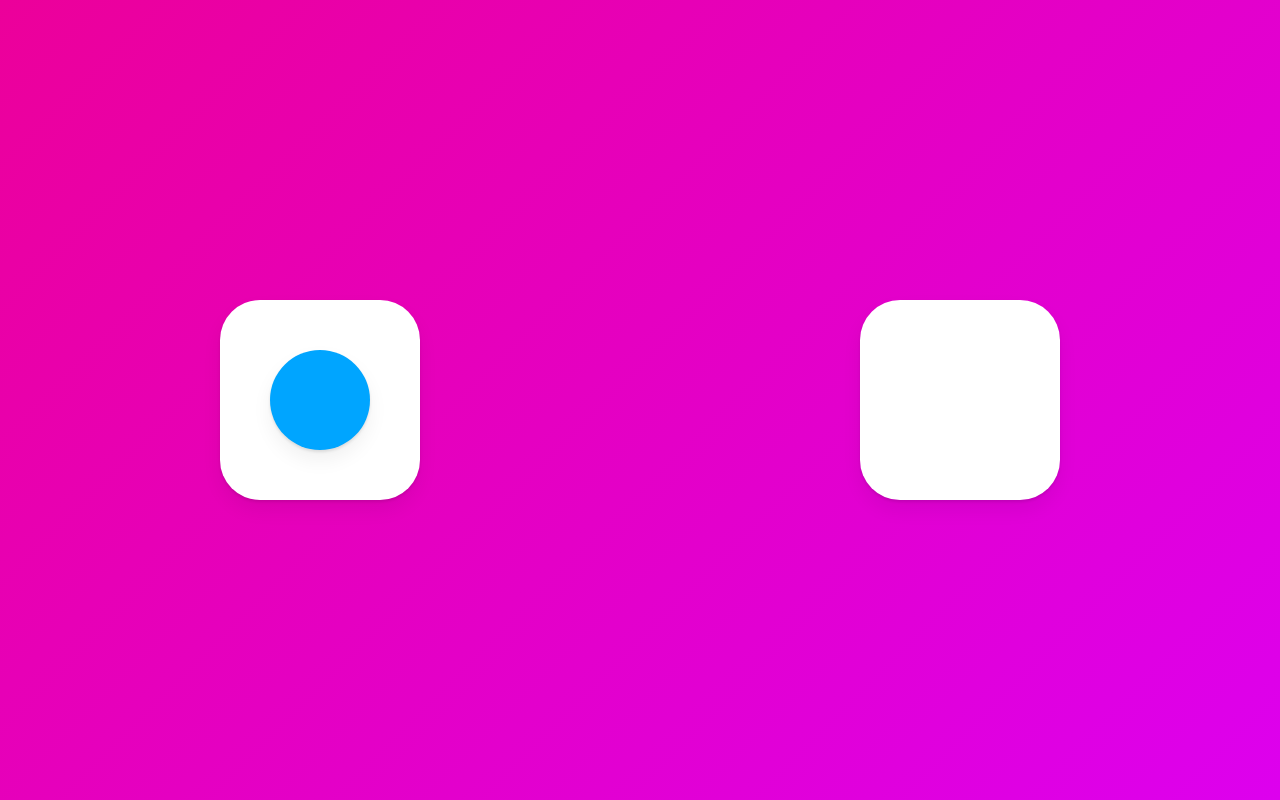
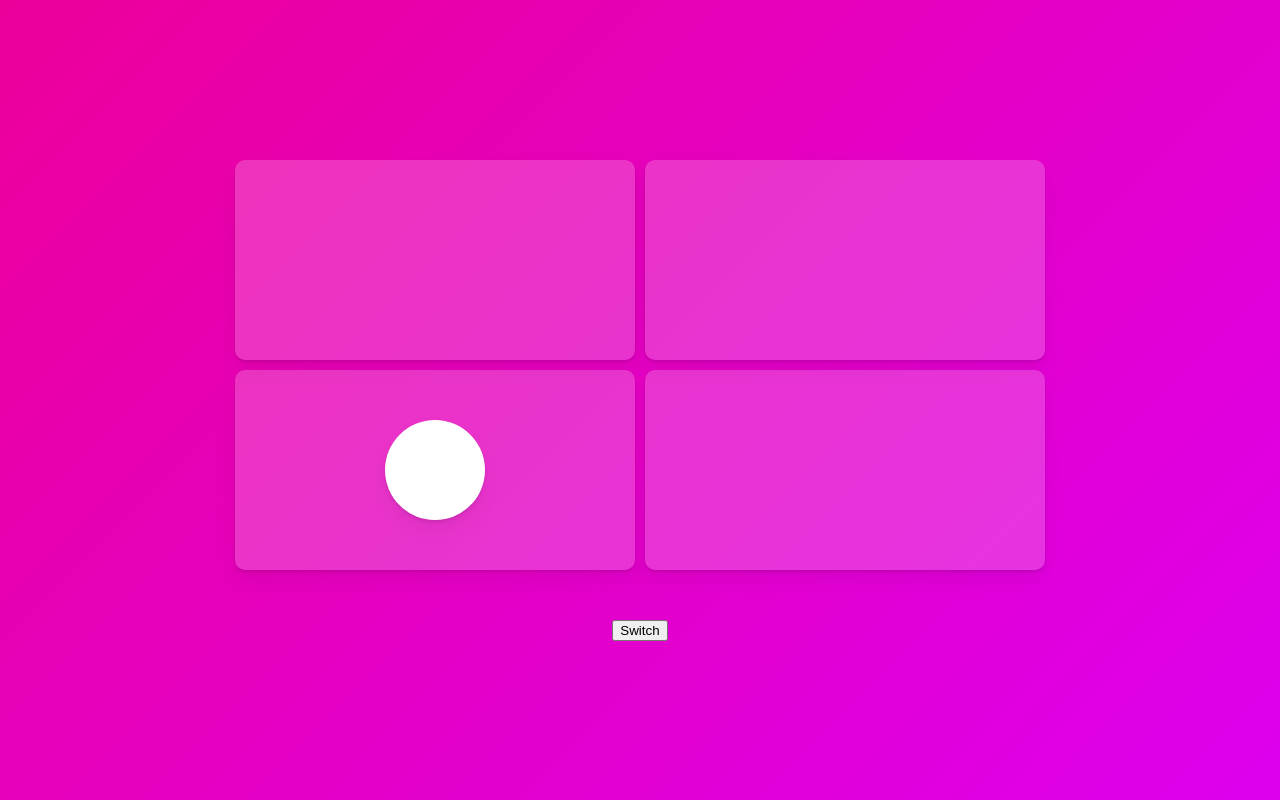
Before and after one commit to bamichoi/nomflix, a React (Create React App) app: page / in a window 1280 px wide. Built offline with nearby package versions, Linux system fonts and the light colour scheme; a web font is replaced by a local one.

Commit message:
2/2 animation for the reactjs Challenge of nomadcoders

```diff
--- a/src/App.tsx
+++ b/src/App.tsx
@@ -1,23 +1,31 @@
 import styled from "styled-components";
-import { motion, useMotionValue, useTransform, useViewportScroll, AnimatePresence } from "framer-motion";
+import { motion, useMotionValue, useTransform, useViewportScroll, AnimatePresence, Variants } from "framer-motion";
 import { useEffect, useRef, useState } from "react";
+import { Variant } from "@testing-library/react";
 
 const Wrapper = styled(motion.div)`
   height: 100vh;
   width: 100vw;
   display: flex;
-  justify-content: space-around;
+  justify-content: center;
+  flex-direction: column;
   align-items: center;
   background:linear-gradient(135deg,rgb(236, 0, 154), rgb(221, 0, 238));
 `;
 
+const Grid = styled.div`
+  display:grid;
+  grid-template-columns:repeat(2, 1fr);
+  gap:10px;
+  margin-bottom:50px;
+`;
+
 
 const Box = styled(motion.div)`
-  width: 200px;
+  width: 400px;
   height: 200px;
   background-color: rgba(255, 255, 255, 0.2);
-  background-color:white;
-  border-radius: 40px;
+  border-radius: 10px;
   box-shadow: 0 2px 3px rgba(0, 0, 0, 0.1), 0 10px 20px rgba(0, 0, 0, 0.06);
   display:flex;
   justify-content: center;
@@ -27,25 +35,61 @@
 `;
 
 const Circle = styled(motion.div)`
-  background-color:#00a5ff;
+  background-color:rgba(255, 255, 255, 1);
   height:100px;
   width:100px;
   border-radius: 50px;
   box-shadow: 0 2px 3px rgba(0, 0, 0, 0.1), 0 10px 20px rgba(0, 0, 0, 0.06);
 `;
 
+const Overlay = styled(motion.div)`
+  width:100%;
+  height:100%;
+  background-color:rgba(0,0,0,0.5);
+  position:absolute;
+  display:flex;
+  justify-content:center;
+  align-items:center;
+`;
+
+const overlayVariants = {
+  inactive : {
+    opacity:0 //bgcolor 로 바꾸기.
+
+  },
+  active : {
+    opacity:1
+},
+  exit: {
+    opacity:0
+  }
+}
+
+
+
 function App() {
-  const [clicked, setClicked] = useState(false);
-  const toggleClicked = () => setClicked(prev => !prev);
-
+  const [boxId, setBoxId] =  useState<null|string>(null);
+  const [switched, setSwitched] = useState(false);
+  const onSwitch = () => {
+    setSwitched(prev => !prev)
+  }
   return (
-    <Wrapper onClick={toggleClicked}>
-      <Box>
-        { !clicked ? <Circle layoutId="circle" style={{borderRadius:50}}></Circle> : null }
-      </Box>
-      <Box>
-        { clicked ? <Circle layoutId="circle" style={{borderRadius:0}}></Circle> : null }
-      </Box>
+    <Wrapper >
+      <Grid>
+        {["1", "2", "3", "4"].map(i => (
+        <Box onClick={() => setBoxId(i)} key={i} layoutId={i} whileHover={{scale:1.1}}>
+          {(i === "2" && switched) ? <Circle layoutId="circle"></Circle>  : null }
+          {(i === "3" && !switched) ? <Circle layoutId="circle"></Circle>  : null }
+        </Box>))}
+      </Grid>
+      <button onClick={onSwitch}>Switch</button>
+      <AnimatePresence>
+        { boxId ? <Overlay
+        onClick={() => setBoxId(null)}
+        variants={overlayVariants} initial="inactive" animate="active" exit="exit">
+          <Box layoutId={boxId} style={{backgroundColor:"rgba(255, 255, 255, 1)", width:390, height:190}}></Box>
+        </Overlay> : null}
+      </AnimatePresence>
     </Wrapper>
   );
 }
```
